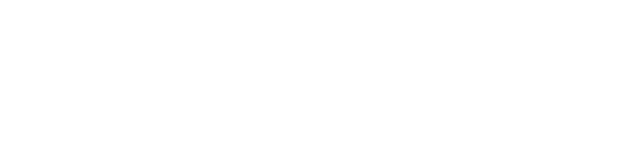
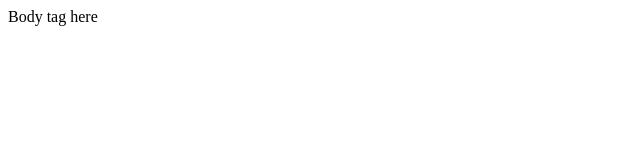
Before and after one commit to kluitel/furry-guide, a plain HTML site: page index.html in a window 1280 px wide. Shown: the whole page, without its empty margins (0-640 px from the left). Drawn offline with Linux system fonts and the light colour scheme.

Commit message:
index page body added

```diff
--- a/index.html
+++ b/index.html
@@ -1,3 +1,6 @@
 <html>
 <title>Khara</title>
+<body>
+Body tag here
+</body
 </html>
```
